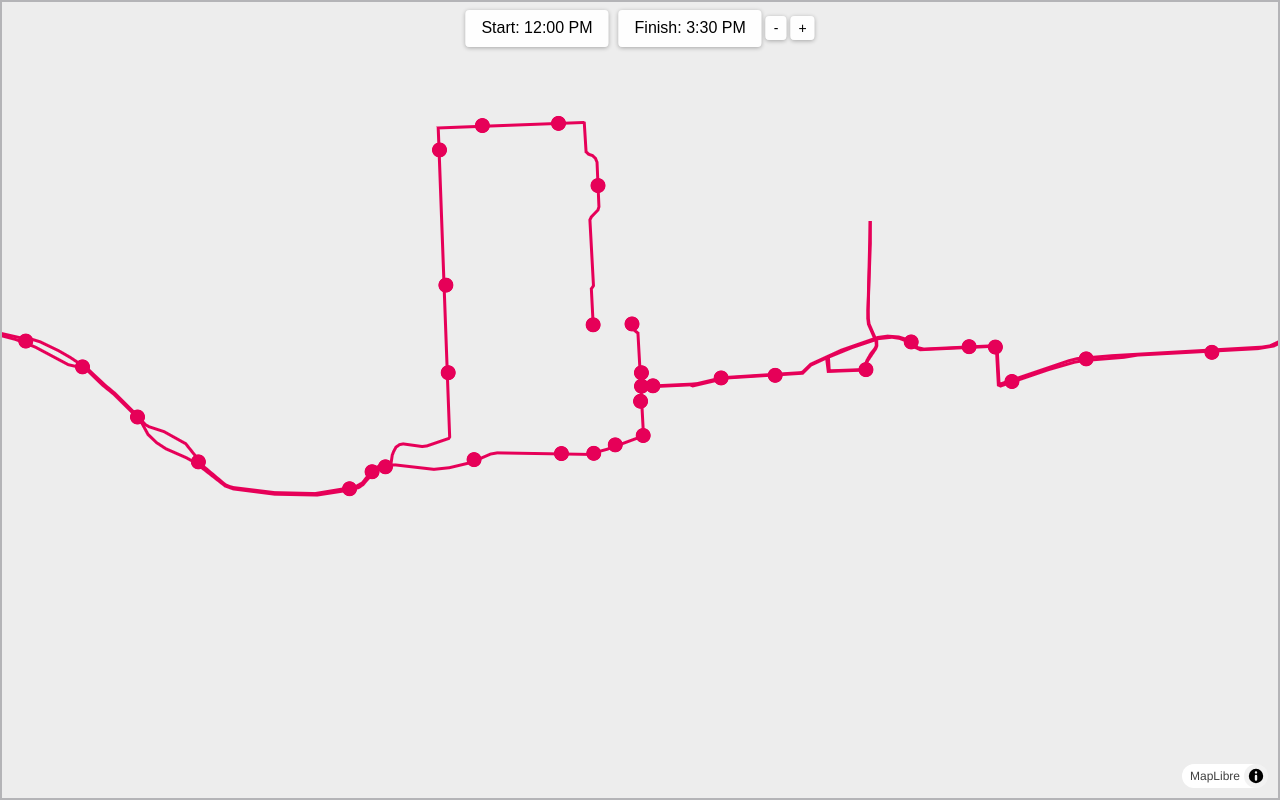
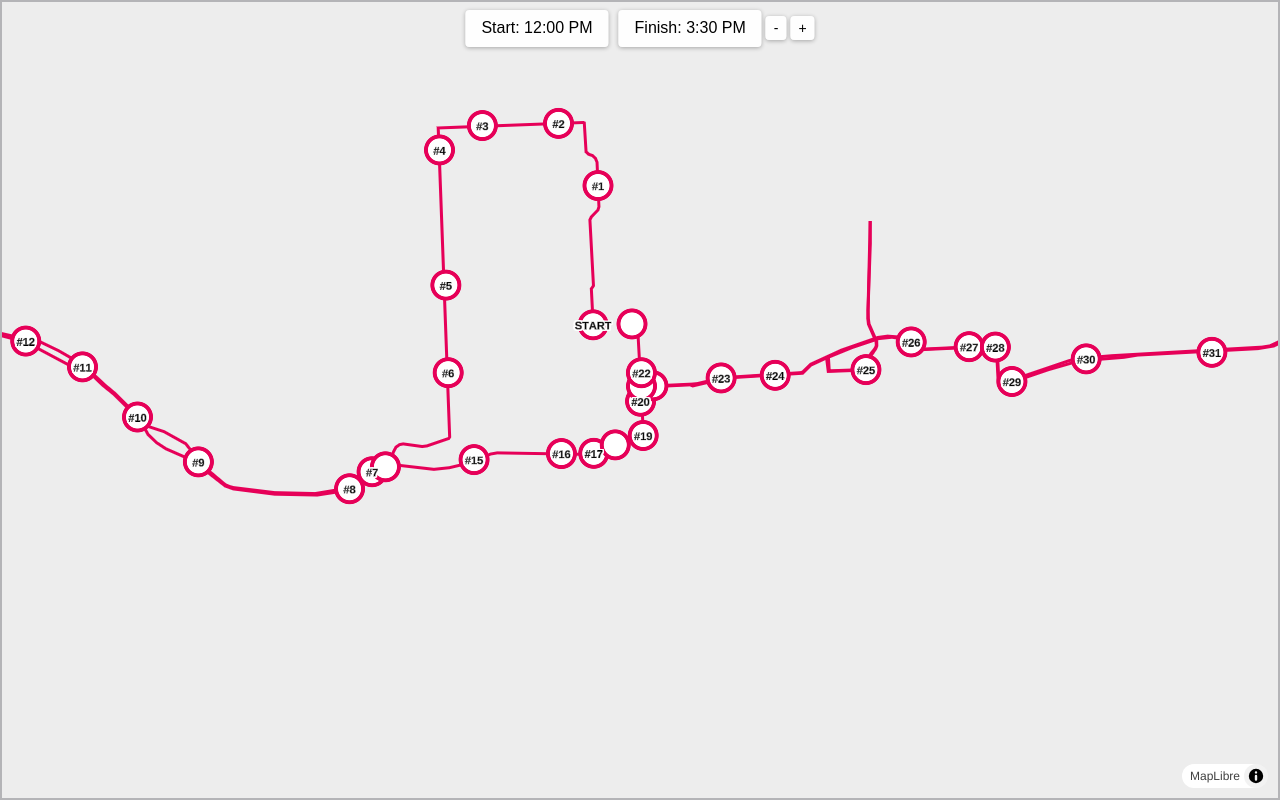
Before and after one commit to map-city/waterfront-marathon, a plain HTML site: page index.html in a window 1280 px wide. Drawn offline with nearby package versions, Linux system fonts and the light colour scheme; no server answers.

Commit message:
Add cheet shite names as labels

```diff
--- a/index.html
+++ b/index.html
@@ -66,10 +66,32 @@
                 "source": "cheer_points",
                 "type": "circle",
                 "paint": {
-					"circle-color": "hsl(337, 100%, 45%)",
-					"circle-radius": 8
+					"circle-color": "white",
+					"circle-radius": 12,
+					"circle-stroke-color": "hsl(337, 100%, 45%)",
+        			"circle-stroke-width": 4
 				}
             });
+
+			map.addLayer({
+				"id": "cheer_points_labels",
+				"source": "cheer_points",
+				"type": "symbol",
+				"layout": {
+					"text-field": ["get", "name"],
+					"text-size": 11,
+					"text-font": [ "montserrat-semibold" ],
+					"text-offset": [0, 0],
+					"text-anchor": "center",
+					"text-allow-overlap": false,
+					"text-ignore-placement": false
+				},
+				"paint": {
+					"text-color": "hsl(337, 100%, 0%)",
+					"text-halo-color": "white",
+            		"text-halo-width": 2
+				}
+			});
         });
 
 		// Format time as h:mm AM/PM
@@ -127,11 +149,9 @@
 			etas.sort((a, b) => a - b);
 			const formattedEtas = etas.map(eta => formatTime(eta));
 
-			let etaText = formattedEtas.length === 1
-				? `ETA: ${formattedEtas[0]}`
-				: `ETA: ${formattedEtas.join(', ')}`;
-
-			return `<strong>${name}</strong><br>${etaText}`;
+			return etaText = formattedEtas.length === 1
+				? `<strong>ETA</strong>: ${formattedEtas[0]}`
+				: `<strong>ETA</strong>: ${formattedEtas.join(', ')}`;
 		};
 
 		// Reusable hover popup
```
